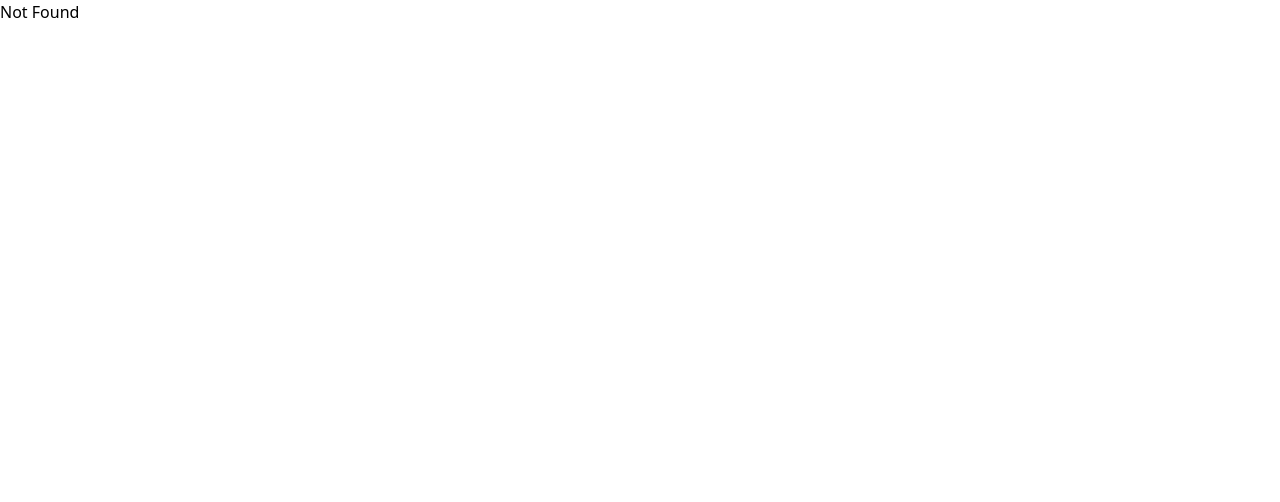
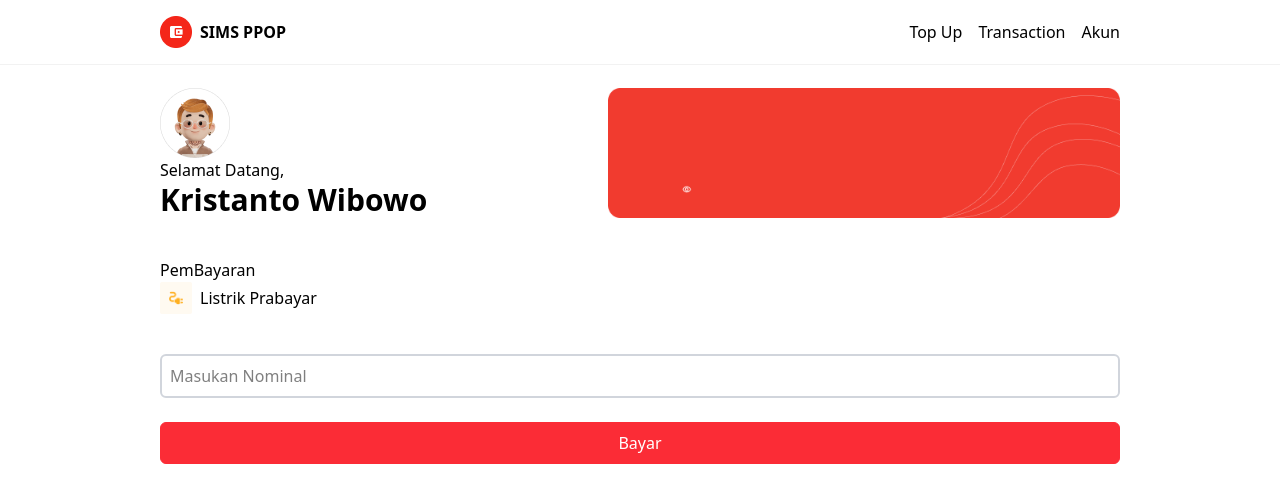
Before and after one commit to RizkiMaula/SIMS-PPOB--Rizki-Maulana-, a React (Vite) app: page /bayar in a window 1280 px wide. Shown: the top 502 px of the page. Built offline with nearby package versions, Linux system fonts and the light colour scheme.

Commit message:
buat halaman bayar

```diff
--- /dev/null
+++ b/src/component/fragments/BayarFragment.jsx
@@ -0,0 +1,41 @@
+import Navbar from './navbar';
+import ProfileFragment from './ProfileFragment';
+import listrik from '../../assets/Listrik.png';
+import InputText from '../elements/InputText';
+import Button from '../elements/Button';
+
+const BayarFragment = () => {
+  return (
+    <>
+      <Navbar />
+      <div className="px-[3rem] md:px-[10rem] flex flex-col py-2 gap-10">
+        <ProfileFragment />
+        <div>
+          <h1>PemBayaran</h1>
+          <span className="flex items-center gap-2">
+            {' '}
+            <img
+              src={listrik}
+              alt=""
+              className="w-[2rem] h-[2rem]"
+            />{' '}
+            Listrik Prabayar
+          </span>
+        </div>
+        <div className="flex flex-col">
+          <InputText
+            typeInput={'text'}
+            text={'Masukan Nominal'}
+            className="w-full"
+          />
+          <Button
+            text={'Bayar'}
+            width="w-full"
+          />
+        </div>
+      </div>
+    </>
+  );
+};
+
+export default BayarFragment;
--- a/src/main.jsx
+++ b/src/main.jsx
@@ -8,6 +8,7 @@ import Topup from './pages/Topup.jsx';
 import Home from './pages/Home.jsx';
 import Account from './pages/Account.jsx';
 import Transaction from './pages/Transaction.jsx';
+import Bayar from './pages/Bayar.jsx';
 
 const root = document.getElementById('root');
 
@@ -17,6 +18,10 @@ ReactDOM.createRoot(root).render(
       <Route
         path="/"
         element={<Home />}
+      />
+      <Route
+        path="/bayar"
+        element={<Bayar />}
       />
       <Route
         path="/login"
--- /dev/null
+++ b/src/pages/Bayar.jsx
@@ -0,0 +1,7 @@
+import BayarFragment from '../component/fragments/BayarFragment';
+
+const Bayar = () => {
+  return <BayarFragment />;
+};
+
+export default Bayar;
```
